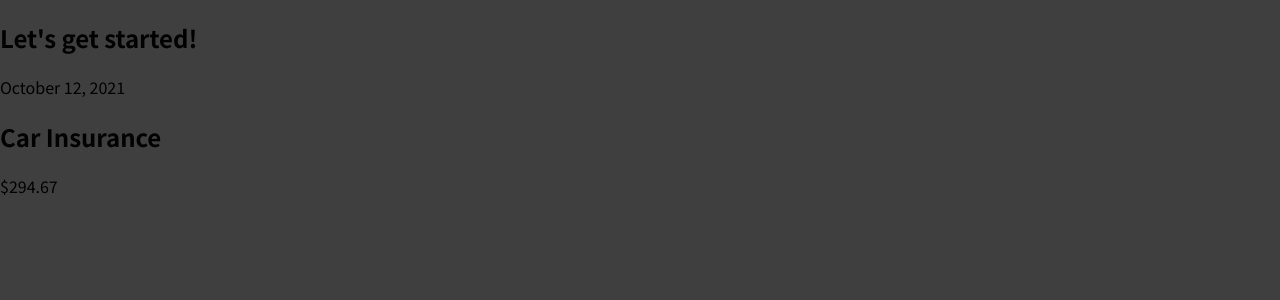
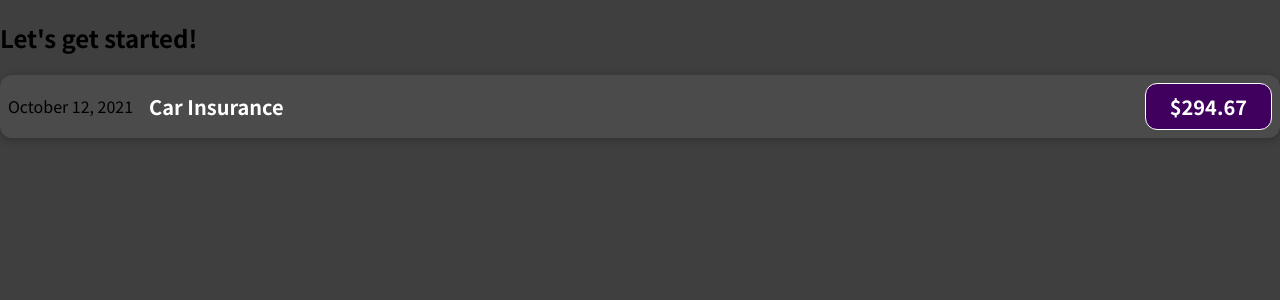
Before and after one commit to AR123456/Nora-analog-clock, a JavaScript app: page / in a window 1280 px wide. Shown: the top 300 px of the page. Built offline with nearby package versions, Linux system fonts and the light colour scheme.

Commit message:
add css to custom component

```diff
--- /dev/null
+++ b/src/components/ExpenseItem.css
@@ -0,0 +1,50 @@
+.expense-item {
+  display: flex;
+  justify-content: space-between;
+  align-items: center;
+  box-shadow: 0 2px 8px rgba(0, 0, 0, 0.25);
+  padding: 0.5rem;
+  margin: 1rem 0;
+  border-radius: 12px;
+  background-color: #4b4b4b;
+}
+.expense-item__description {
+  display: flex;
+  flex-direction: column;
+  gap: 1rem;
+  align-items: flex-end;
+  flex-flow: column-reverse;
+  justify-content: flex-start;
+  flex: 1;
+}
+.expense-item h2 {
+  color: #3a3a3a;
+  font-size: 1rem;
+  flex: 1;
+  margin: 0 1rem;
+  color: white;
+}
+.expense-item__price {
+  font-size: 1rem;
+  font-weight: bold;
+  color: white;
+  background-color: #40005d;
+  border: 1px solid white;
+  padding: 0.5rem;
+  border-radius: 12px;
+}
+@media (min-width: 580px) {
+  .expense-item__description {
+    flex-direction: row;
+    align-items: center;
+    justify-content: flex-start;
+    flex: 1;
+  }
+  .expense-item__description h2 {
+    font-size: 1.25rem;
+  }
+  .expense-item__price {
+    font-size: 1.25rem;
+    padding: 0.5rem 1.5rem;
+  }
+}
--- a/src/components/ExpenseItem.js
+++ b/src/components/ExpenseItem.js
@@ -1,11 +1,13 @@
+// inject the css expenseitem css
+import "./ExpenseItem.css";
 // a component is just a JS function !!
 function ExpenseItem() {
   return (
-    <div>
+    <div className="expense-item">
       <div>October 12, 2021</div>
-      <div>
+      <div className="expense-item__description">
         <h2>Car Insurance</h2>
-        <div>$294.67</div>
+        <div className="expense-item__price">$294.67</div>
       </div>
     </div>
   );
```
